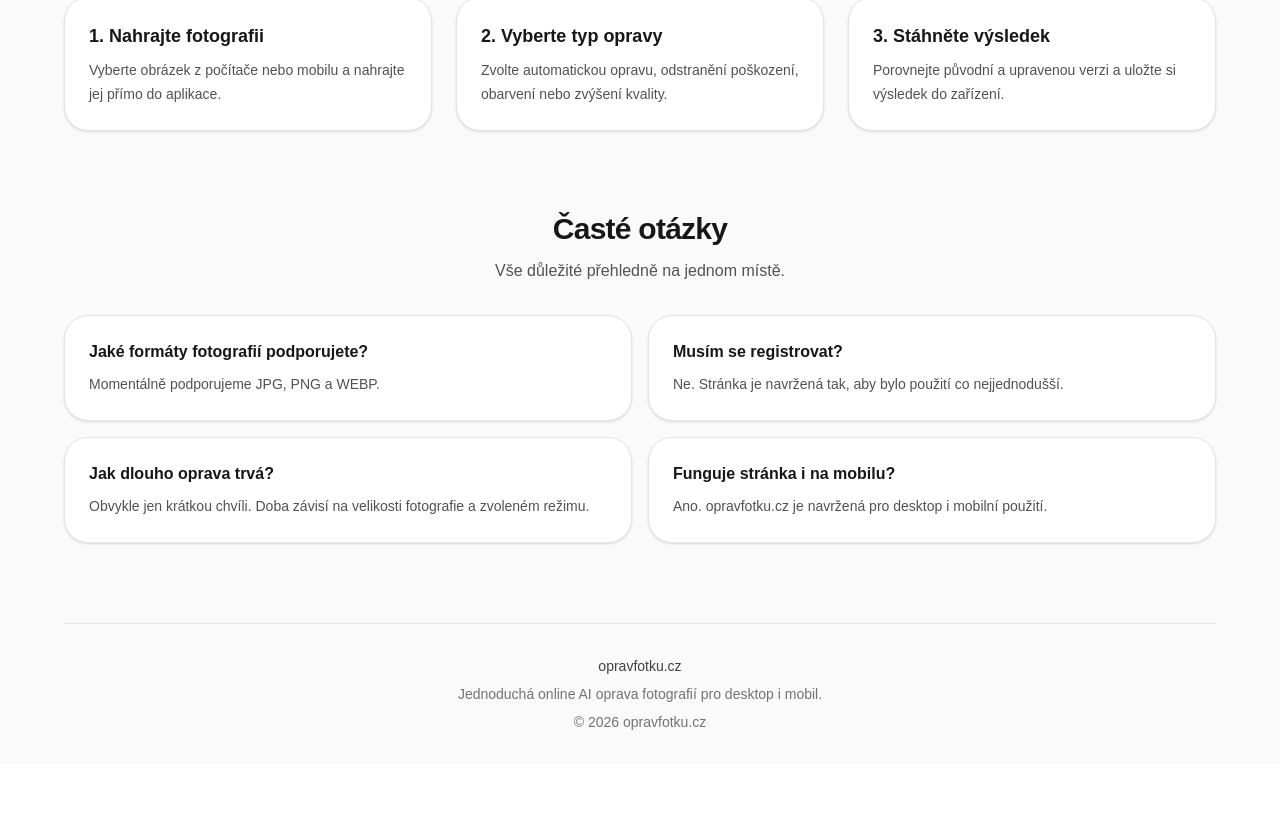
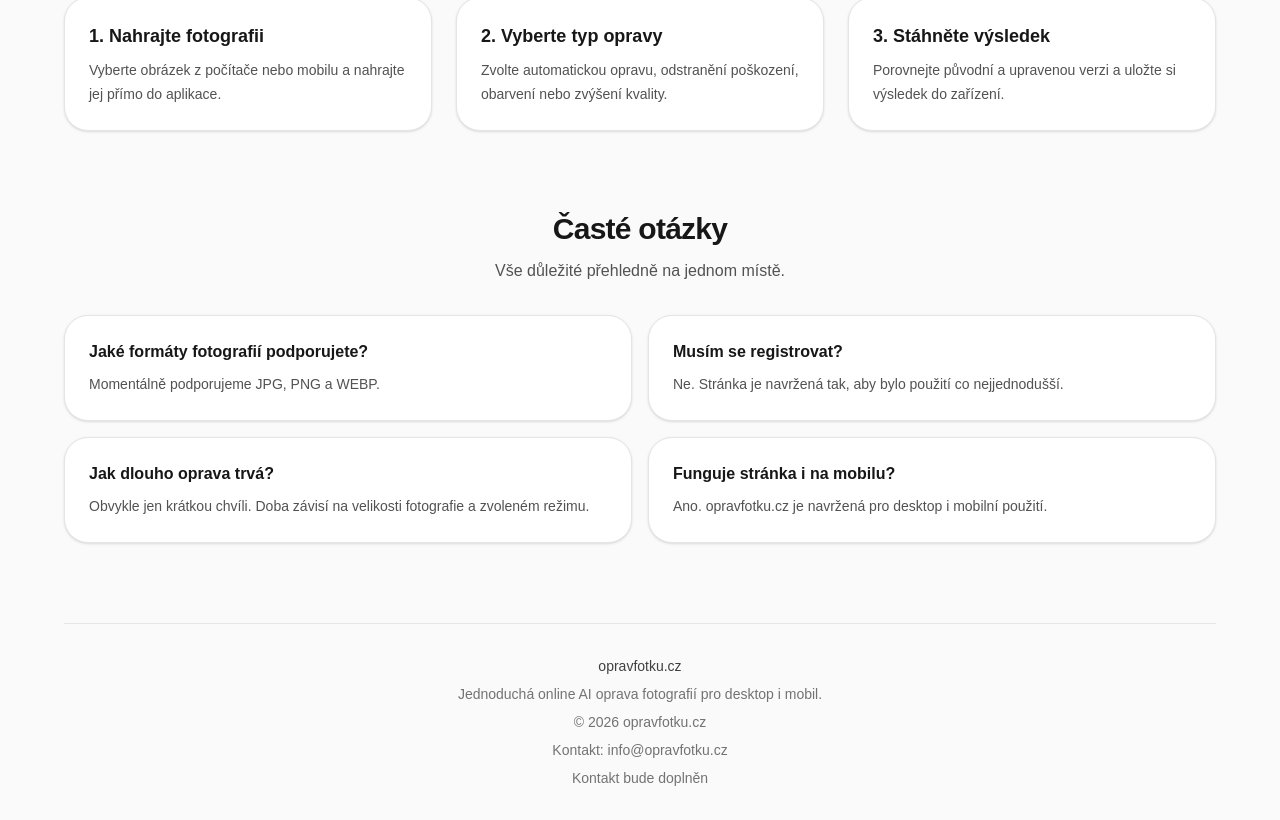
Before and after one commit to menssecret/opravfotku, a Next.js app: page / in a window 1280 px wide. Shown: the part 1033-1853 px from the top of the page. Before the commit the page ends 1797 px from the top, so only its background shows below. Built offline with nearby package versions, Linux system fonts and the light colour scheme.

Commit message:
add metadata and branding basics

```diff
--- a/app/layout.tsx
+++ b/app/layout.tsx
@@ -1,20 +1,32 @@
 import type { Metadata } from "next";
-import { Geist, Geist_Mono } from "next/font/google";
 import "./globals.css";
 
-const geistSans = Geist({
-  variable: "--font-geist-sans",
-  subsets: ["latin"],
-});
-
-const geistMono = Geist_Mono({
-  variable: "--font-geist-mono",
-  subsets: ["latin"],
-});
-
 export const metadata: Metadata = {
-  title: "Create Next App",
-  description: "Generated by create next app",
+  title: "opravfotku.cz – AI oprava fotografií online",
+  description:
+    "Oprava starých a poškozených fotografií online. Obarvení černobílých snímků, odstranění škrábanců a zlepšení kvality pomocí AI.",
+  keywords: [
+    "oprava fotografií",
+    "AI oprava fotek",
+    "obarvení černobílých fotografií",
+    "vylepšení kvality fotografií",
+    "obnova starých fotek",
+    "opravfotku.cz",
+  ],
+  openGraph: {
+    title: "opravfotku.cz – AI oprava fotografií online",
+    description:
+      "Nahrajte fotografii a nechte ji opravit. Odstranění poškození, obarvení černobílých snímků a zlepšení kvality.",
+    url: "https://opravfotku.vercel.app",
+    siteName: "opravfotku.cz",
+    type: "website",
+  },
+  twitter: {
+    card: "summary_large_image",
+    title: "opravfotku.cz – AI oprava fotografií online",
+    description:
+      "Jednoduchá online AI oprava fotografií pro desktop i mobil.",
+  },
 };
 
 export default function RootLayout({
@@ -23,11 +35,8 @@ export default function RootLayout({
   children: React.ReactNode;
 }>) {
   return (
-    <html
-      lang="en"
-      className={`${geistSans.variable} ${geistMono.variable} h-full antialiased`}
-    >
-      <body className="min-h-full flex flex-col">{children}</body>
+    <html lang="cs">
+      <body>{children}</body>
     </html>
   );
 }
--- a/app/page.tsx
+++ b/app/page.tsx
@@ -470,6 +470,8 @@ export default function Home() {
             Jednoduchá online AI oprava fotografií pro desktop i mobil.
           </p>
           <p className="mt-2">© 2026 opravfotku.cz</p>
+          <p className="mt-2">Kontakt: info@opravfotku.cz</p>
+          <p className="mt-2">Kontakt bude doplněn</p>
         </footer>
       </section>
     </main>
```
